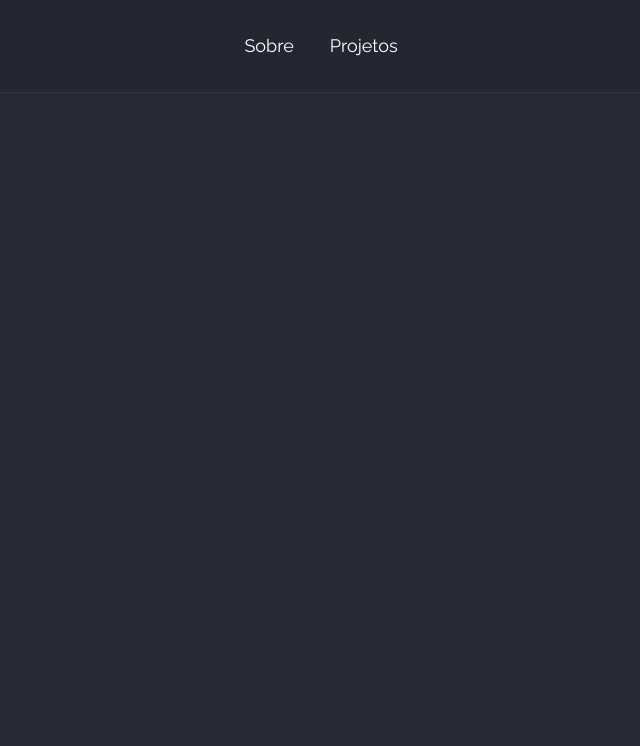
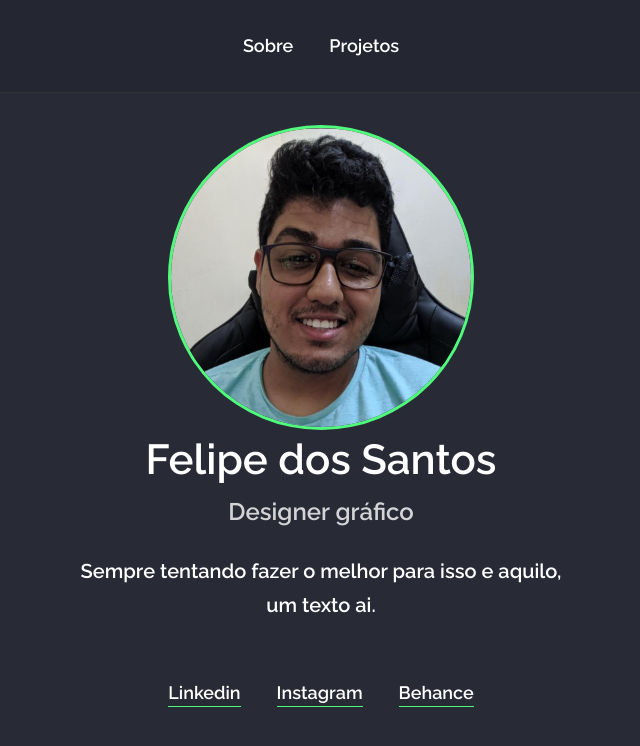
Before and after one commit to felipemsanto/portifolio, a plain HTML site: page index.html in a window 1280 px wide. Shown: the whole page, without its empty margins (319-959 px from the left). Drawn offline with Linux system fonts and the light colour scheme.

Commit message:
Menus e descrição de pagina principal

```diff
--- a/index.html
+++ b/index.html
@@ -3,53 +3,30 @@
     <head>
         <title>Felipe dos Santos</title>
 
-        <link href="https://fonts.googleapis.com/css2?family=Raleway&display=swap" rel="stylesheet">
-        <style>
+        <link rel="stylesheet" href="style.css">
 
-            * {
-                margin: 0;
-                padding: 0;
-                border: 0;
-                            }
-
-            body {
-                background: #282a36;
-                font-family: 'Raleway', sans-serif;
-            }
-
-            header {
-                padding: 32px;
-                border-bottom: 1px solid #333;
-                background: rgba(0, 0, 0, 0.1);
-            }
-
-            header div {
-                text-align: center;
-            }
-
-            header div a {
-                color: white;
-                font-size: 18px;
-                line-height: 28px;
-                margin: 0 16px;
-                padding-bottom: 3px;
-                text-decoration: none;
-
-            }
-
-            header div a:hover {
-                color: #50fa7b;
-
-            }
-
-        </style>
     </head>
     <body>
         <header>
-            <div>
+            <div class="links">
                 <a href="/">Sobre</a>
                 <a href="/">Projetos</a>
             </div>
         </header>
+
+        <div id="wrapper">
+            <img src="imagens/felipePerfil.PNG" alt="Felipe dos Santos">
+            <h1>Felipe dos Santos</h1>
+            <h2>Designer gráfico</h2>
+        <p>Sempre tentando fazer o melhor para isso e aquilo, um texto ai.</p>
+
+        </div>
+
+        <div id="links-footer" class="links">
+            <a href="https://www.linkedin.com/in/felipemsanto/" target="_black">Linkedin</a>
+            <a href="https://www.instagram.com/murdoque.designer/" target="_black">Instagram</a>
+            <a href="https://www.behance.net/felipemsanto" target="_black">Behance</a>
+        </div>
+
     </body>
 </html>
--- /dev/null
+++ b/style.css
@@ -0,0 +1,83 @@
+@import "https://fonts.googleapis.com/css2?family=Raleway:wght@600&display=swap";
+
+:root{
+    --color-green: #50fa7b;
+}
+
+* {
+    margin: 0;
+    padding: 0;
+    border: 0;
+                }
+
+body {
+    background: #282a36;
+    font-family: 'Raleway', sans-serif;
+    color: white;
+}
+
+header {
+    padding: 32px;
+    border-bottom: 1px solid #333;
+    background: rgba(0, 0, 0, 0.1);
+}
+
+.links {
+    text-align: center;
+}
+
+.links a {
+    color: white;
+    font-size: 18px;
+    line-height: 28px;
+    margin: 0 16px;
+    padding-bottom: 3px;
+    text-decoration: none;
+
+}
+
+.links a:hover {
+    color: var(--color-green);
+}
+
+#wrapper {
+    text-align: center;
+    padding: 32px;
+}
+
+#wrapper img {
+    border-radius: 50%;
+    border: 3px solid  var(--color-green);
+    margin-bottom: 32 px;
+    width: 300px;
+
+}
+
+#wrapper h1 {
+    font-size: 42px;
+    line-height: 52px;
+    font-weight: bold;
+}
+
+#wrapper h2 {
+    font-size: 24px;
+    line-height: 34px;
+    font-weight: normal;
+    margin-top: 9px;
+    opacity: 0.8;
+}
+
+#wrapper p {
+    max-width: 500px;
+    margin: 25px auto;
+    font-size: 20px;
+    line-height: 34px;
+}
+
+wrapper p a {
+    color: var(--color-green);
+}
+
+#links-footer a{
+    border-bottom: 1px solid var(--color-green);
+}
```
Also changed, not shown: imagens/felipePerfil.PNG (added).
